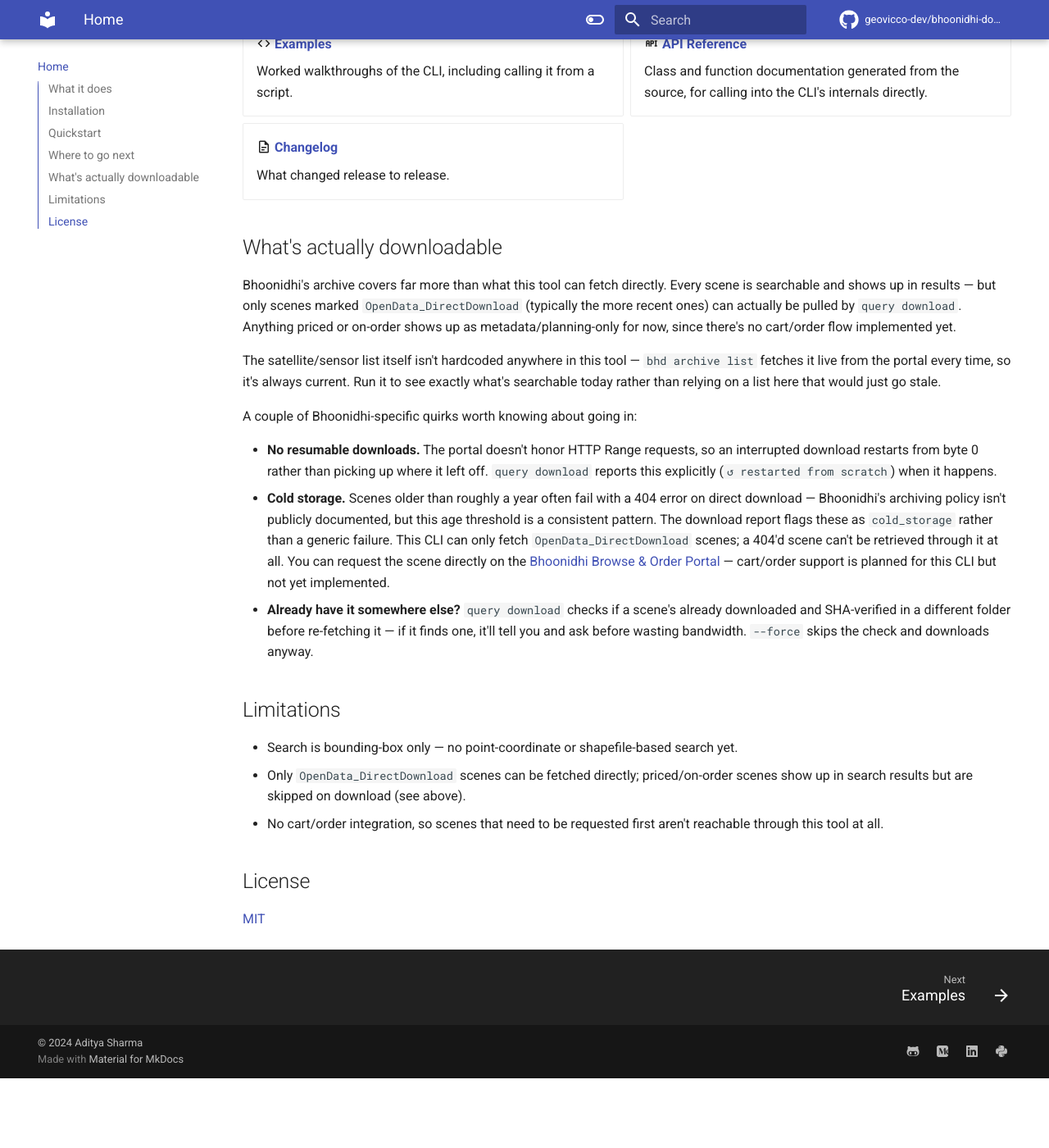
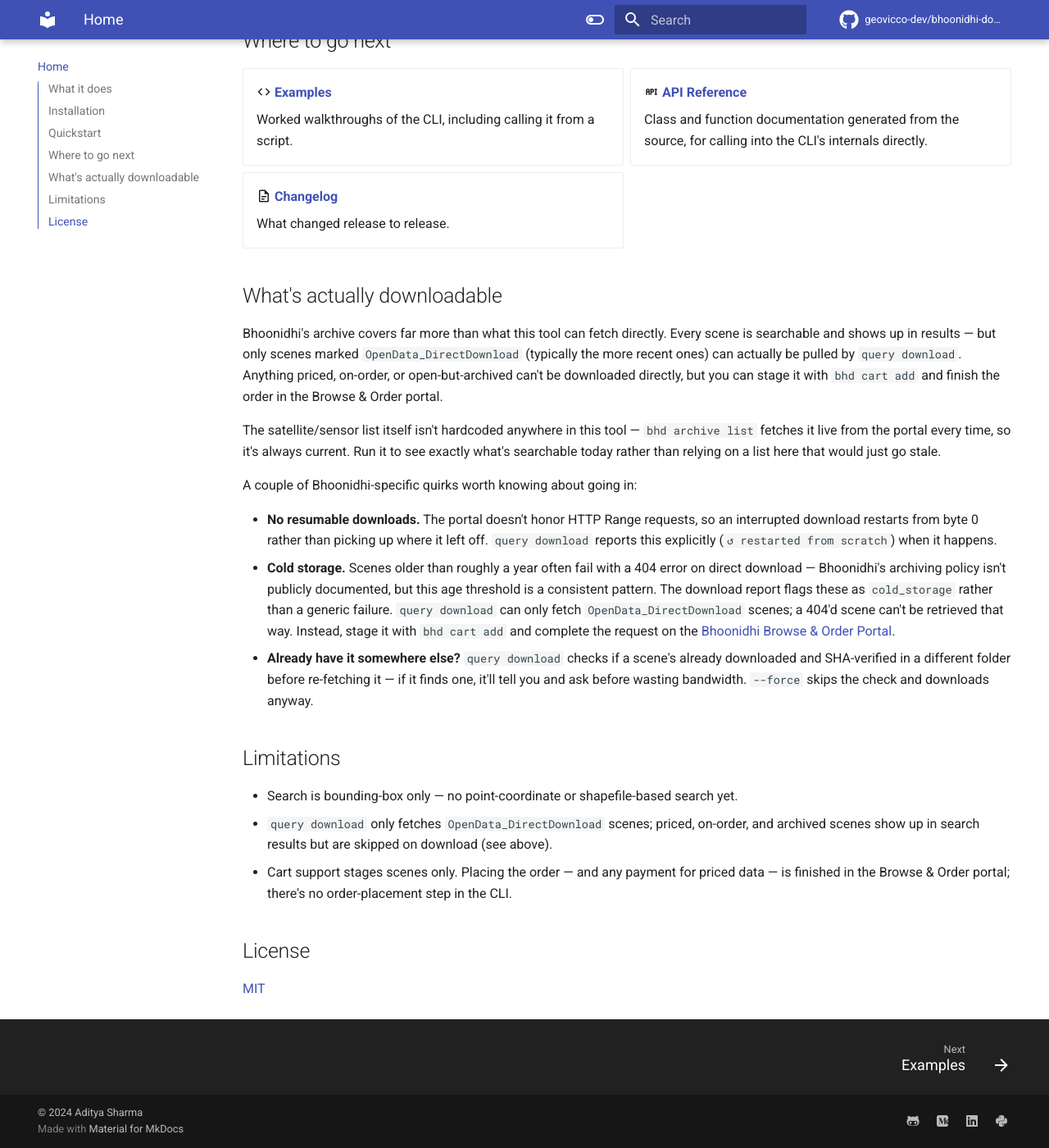
Before and after one commit to geovicco-dev/bhoonidhi-downloader, an MkDocs documentation site: the page built from docs/index.md, in a window 1280 px wide and 1400 px high, scrolled down 1370 px. Shown: the whole window at 82% size. Built offline with MkDocs 1.6.1 and Material for MkDocs 9.7.7, drawn with Linux system fonts in a browser that asks for light colours; comment, search, counter and statistics services are not loaded; before the commit the page ends 2685 px from its top, so only the background shows below that; some of the changed text lies outside the part shown.

Commit message:
docs: document bhd cart and set version to 0.3.0rc1
Add the cart to the changelog, examples, README, and API reference, list
the new page in the docs nav, and refresh the stale 'no cart' notes in the
README and docs homepage. Bump the build version to 0.3.0rc1; the changelog
entry documents the 0.3.0 release it leads to.

```diff
--- a/docs/index.md
+++ b/docs/index.md
@@ -11,6 +11,7 @@
 - **Search by bounding box** — filter by satellite, sensor, and date range.
 - **Named, persistent queries** — every search is saved under a short slug (`misty-falcon`), so you can come back to it later, refresh it for new scenes, or download from it without re-querying the portal.
 - **Concurrent, verified downloads** — fetches multiple scenes in parallel, verifies each with a SHA256, and skips anything already downloaded.
+- **Cart staging** — for scenes you can't download directly (priced, on-order, or archived), stage them into the Bhoonidhi cart from a saved query and finish the order in the Browse & Order portal.
 - **Browse the archive** — list every satellite/sensor Bhoonidhi currently supports, live from the portal.
 - **Session management** — log in once, refresh your token when it goes stale; no need to keep re-entering credentials.
 - **Scriptable** — every command has a matching Python function, so you can call searches and downloads directly from a script instead of shelling out.
@@ -60,21 +61,21 @@
 
 ## What's actually downloadable
 
-Bhoonidhi's archive covers far more than what this tool can fetch directly. Every scene is searchable and shows up in results — but only scenes marked `OpenData_DirectDownload` (typically the more recent ones) can actually be pulled by `query download`. Anything priced or on-order shows up as metadata/planning-only for now, since there's no cart/order flow implemented yet.
+Bhoonidhi's archive covers far more than what this tool can fetch directly. Every scene is searchable and shows up in results — but only scenes marked `OpenData_DirectDownload` (typically the more recent ones) can actually be pulled by `query download`. Anything priced, on-order, or open-but-archived can't be downloaded directly, but you can stage it with `bhd cart add` and finish the order in the Browse & Order portal.
 
 The satellite/sensor list itself isn't hardcoded anywhere in this tool — `bhd archive list` fetches it live from the portal every time, so it's always current. Run it to see exactly what's searchable today rather than relying on a list here that would just go stale.
 
 A couple of Bhoonidhi-specific quirks worth knowing about going in:
 
 - **No resumable downloads.** The portal doesn't honor HTTP Range requests, so an interrupted download restarts from byte 0 rather than picking up where it left off. `query download` reports this explicitly (`↺ restarted from scratch`) when it happens.
-- **Cold storage.** Scenes older than roughly a year often fail with a 404 error on direct download — Bhoonidhi's archiving policy isn't publicly documented, but this age threshold is a consistent pattern. The download report flags these as `cold_storage` rather than a generic failure. This CLI can only fetch `OpenData_DirectDownload` scenes; a 404'd scene can't be retrieved through it at all. You can request the scene directly on the [Bhoonidhi Browse & Order Portal](https://bhoonidhi.nrsc.gov.in/bhoonidhi/index.html#) — cart/order support is planned for this CLI but not yet implemented.
+- **Cold storage.** Scenes older than roughly a year often fail with a 404 error on direct download — Bhoonidhi's archiving policy isn't publicly documented, but this age threshold is a consistent pattern. The download report flags these as `cold_storage` rather than a generic failure. `query download` can only fetch `OpenData_DirectDownload` scenes; a 404'd scene can't be retrieved that way. Instead, stage it with `bhd cart add` and complete the request on the [Bhoonidhi Browse & Order Portal](https://bhoonidhi.nrsc.gov.in/bhoonidhi/index.html#).
 - **Already have it somewhere else?** `query download` checks if a scene's already downloaded and SHA-verified in a different folder before re-fetching it — if it finds one, it'll tell you and ask before wasting bandwidth. `--force` skips the check and downloads anyway.
 
 ## Limitations
 
 - Search is bounding-box only — no point-coordinate or shapefile-based search yet.
-- Only `OpenData_DirectDownload` scenes can be fetched directly; priced/on-order scenes show up in search results but are skipped on download (see above).
-- No cart/order integration, so scenes that need to be requested first aren't reachable through this tool at all.
+- `query download` only fetches `OpenData_DirectDownload` scenes; priced, on-order, and archived scenes show up in search results but are skipped on download (see above).
+- Cart support stages scenes only. Placing the order — and any payment for priced data — is finished in the Browse & Order portal; there's no order-placement step in the CLI.
 
 ## License
 
```
Also changed, not shown: CHANGELOG.md (+3 -3 lines), README.md (+15 -4 lines), docs/examples.md (+3 -3 lines).
